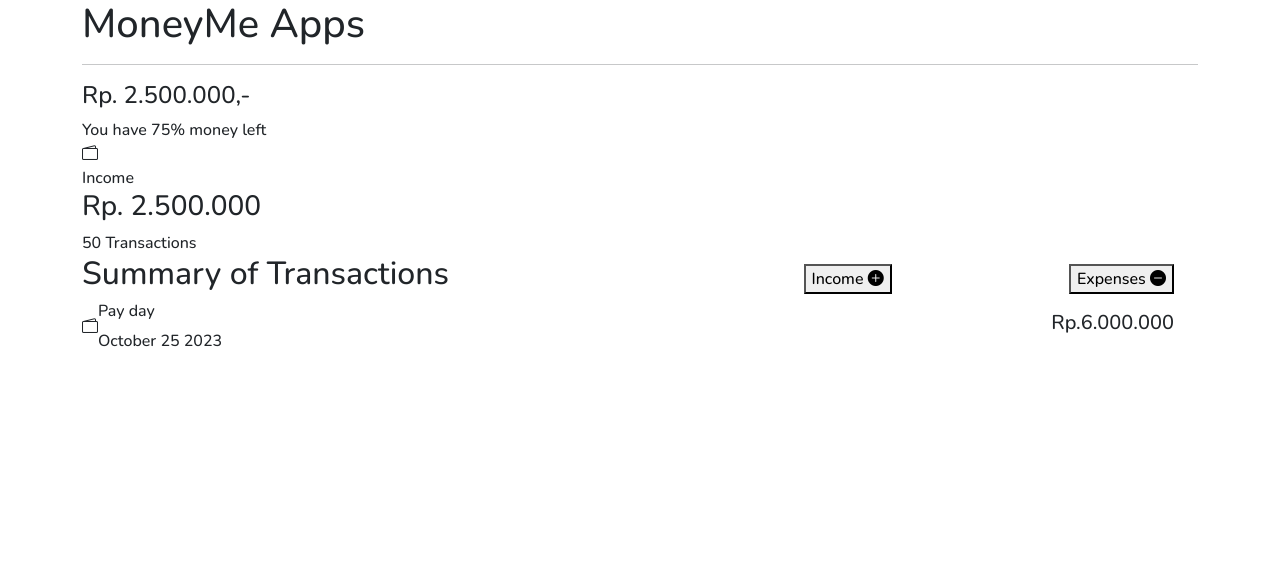
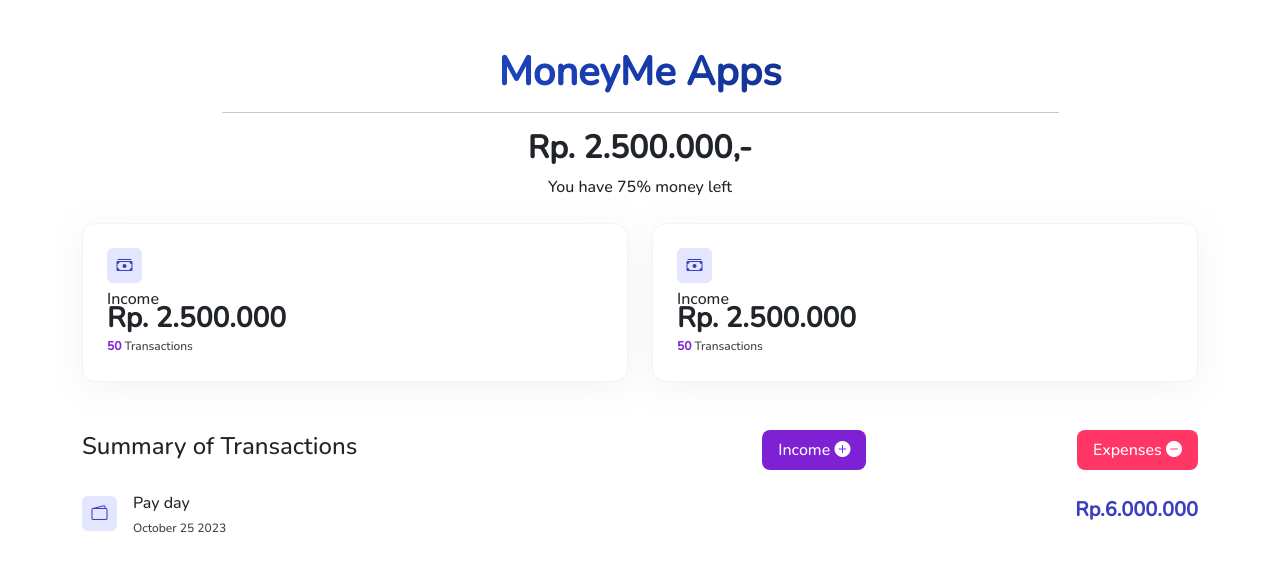
Before and after one commit to syauqidamario/moneyme, a React (Create React App) app: page / in a window 1280 px wide. Shown: the top 572 px of the page. Built offline with nearby package versions, Linux system fonts and the light colour scheme; a web font is replaced by a local one.

Commit message:
Added CSS to the website.

```diff
--- a/src/App.css
+++ b/src/App.css
@@ -5,3 +5,130 @@
 {
   font-family: 'Nunito', sans-serif;
 }
+
+h1
+{
+  font-weight: 600;
+  font-size: 40px;
+  line-height: 60px;
+
+  background: linear-gradient(267.81deg, #081d60 0%, #2A5DFF 106.64%) ;
+  -webkit-background-clip: text;
+  -webkit-text-fill-color:transparent;
+  backround-clip:text;
+  text-fill-color:transparent;
+}
+
+h2
+{
+  font-weight: 600;
+  font-size: 32px;
+  line-height: 48px;
+  color: #454545;
+}
+
+h3
+{
+  font-style: normal;
+  font-weight: 600;
+  font-size: 24px;
+  line-height:14px !important;
+  color:#454545;
+}
+
+h4
+{
+  font-weight: 500;
+  font-size:20px;
+  line-height:30px;
+  color:#3C3DBF;
+}
+
+h5
+{
+  font-weight:600;
+  font-size:14px;
+  line-height:21px;
+  color:#3C3DBF;
+}
+
+h6
+{
+  font-weight:400;
+  font-size:14px;
+  line-height:16px;
+  color:#454545
+}
+
+.title-sm
+{
+  font-weight: 400;
+  font-size: 12px;
+  line-height:12px;
+  color:#423e3e;
+}
+
+.title-md
+{
+  font-weight: 400;
+  font-size: 14px;
+  line-height:12px !important;
+  color:#423e3e;
+}
+
+.card-wrapper
+{
+  background: #FFFFFF;
+  border:1px solid #F4F4F4;
+  box-shadow: 0px 6px 30px rgba(206, 206, 206, 0.25);
+  border-radius:14px;
+}
+
+.icon-wrapper
+{
+  display: flex;
+  flex-direction: column;
+  justify-content: center;
+  align-items: center;
+  padding: 10px;
+  gap:10px;
+  width:35px;
+  height: 35px;
+  background: #E4E5FF;
+  border-radius:6px;
+  color: #3C3DBF;
+}
+
+.text-indigo
+{
+  color:#7e21d4;
+}
+
+.button
+{
+  border-radius:8px;
+  border:none;
+  color:#fff;
+}
+
+.btn-indigo
+{
+  background:#7e21d4
+}
+
+.btn-red
+{
+  background:#FF3666;
+}
+
+.text-money-in
+{
+  font-weight:600 !important;
+  color:#3C3DBF;
+}
+
+.text-money-out
+{
+  font-weight:600 !important;
+  color:#FF3666;
+}
--- a/src/App.js
+++ b/src/App.js
@@ -9,61 +9,74 @@ class App extends React.Component{
   render() {
     return (
       <>
-        <div className='container'>
+        <div className='container py-5'>
           <div className='row'>
-            <div className='col-12'>
-              <h1>MoneyMe Apps</h1>
-              <hr />
-              <>
-              <h4>Rp. 2.500.000,-</h4>
+            <div className='col-12 text-center'>
+              <h1 className='fw-bold'>MoneyMe Apps</h1>
+              <hr className='w-75 mx-auto' />
+              <h2 className='fw-bold'>Rp. 2.500.000,-</h2>
               <span className='title'>You have 75% money left</span>
-              </>
             </div>
           </div>
 
-          <div className="row">
-            <div className='row'>
-              <div className='card-wrapper'>
-              <div className='icon-wrapper'>
-                <i class="bi bi-wallet2"></i>
+          <div className="row mt-4">
+            <div className='col-6'>
+              <div className='card-wrapper p-4'>
+              <div className='icon-wrapper mb-1'>
+                <i class="bi bi-cash-stack"></i>
               </div>
               <span className="title">
                 Income
               </span>
-              <h3>Rp. 2.500.000</h3>
+              <h3 className='fw-bold '>Rp. 2.500.000</h3>
               <div>
-                <span className='title'>50</span><span className='title'> Transactions</span>
+                <span className='title-sm text-indigo fw-bold'>50</span><span className='title-sm'> Transactions</span>
               </div>
               </div>
             </div>
 
-            <div className='row'>
+            <div className='col-6'>
+              <div className='card-wrapper p-4'>
+              <div className='icon-wrapper mb-1'>
+                <i class="bi bi-cash-stack"></i>
+              </div>
+              <span className="title">
+                Income
+              </span>
+              <h3 className='fw-bold '>Rp. 2.500.000</h3>
+              <div>
+                <span className='title-sm text-indigo fw-bold'>50</span><span className='title-sm'> Transactions</span>
+              </div>
+              </div>
+            </div>
+          </div>
+
+            <div className='row mt-5'>
               <div className='col-12 d-flex justify-content-between align-items-center'>
-                <h2>Summary of Transactions</h2>
+                <h4>Summary of Transactions</h4>
                 <div className='wrapper-button d-flex'></div>
-                  <button>Income <i class="bi bi-plus-circle-fill"></i></button>
-                  <button>Expenses <i class="bi bi-dash-circle-fill"></i></button>
+                  <button className='button btn-indigo px-3 py-2 me-2'>Income <i class="bi bi-plus-circle-fill"></i></button>
+                  <button className='button btn-red px-3 py-2'>Expenses <i class="bi bi-dash-circle-fill"></i></button>
               </div>
             </div>
 
-            <div className='row'>
+            <div className='row mt-4'>
               <div className='col-12 d-flex justify-content-between align-items-center'>
                 <div className='d-flex align-items-center'>
                   <div className='icon-wrapper'>
                     <i class="bi bi-wallet2"></i>
                   </div>
 
-                  <div className="transaction">
+                  <div className="transaction ms-3 d-flex flex-column">
                     <h6>Pay day</h6>
-                    <span className='title'>October 25 2023</span>
+                    <span className='title-sm'>October 25 2023</span>
                 </div>
                 </div>
 
-                <h5 className='money'>Rp.6.000.000</h5>
+                <h5 className='text-money-in'>Rp.6.000.000</h5>
               </div>
             </div>
           </div>
-        </div>
       </>
     )
   }
```
